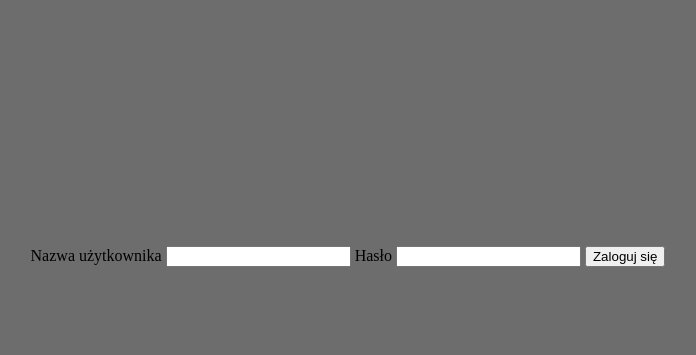
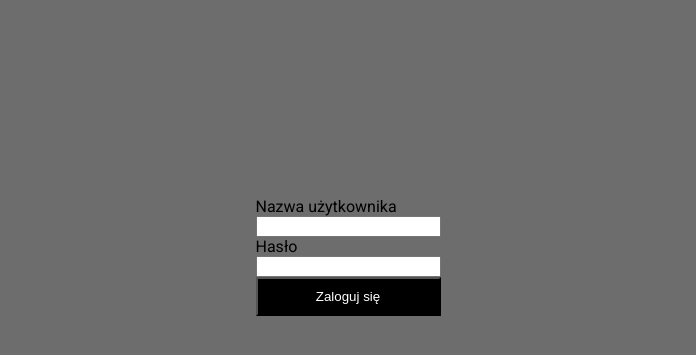
Before and after one commit to 3ti-2020/crud-wiele-do-wielu-szymon-niewiadomski, a PHP site: page /cards/login.php in a window 1280 px wide. Shown: the part 144-499 px from the top of the page, without its empty margins (292-988 px from the left). Run offline with PHP 8.4, Linux system fonts and the light colour scheme; data that the repository does not hold is empty.

Commit message:
Add files via upload

```diff
--- a/cards/login.php
+++ b/cards/login.php
@@ -29,7 +29,7 @@ if(isset($_SESSION['logged']))
     <link rel="stylesheet" href="main.css">
 </head>
 <body>
-    <form method="post">
+    <form method="post" class="login-form">
         <label for="username">Nazwa użytkownika</label>
         <input type="text" name="username">
         <label for="password">Hasło</label>
--- a/cards/main.css
+++ b/cards/main.css
@@ -124,10 +124,27 @@ body{
     color: white;
     text-decoration: none;
     padding: 1rem;
-    transition: 250ms;
-    text-align: center;
+    transition: background-color 250ms linear;
+    display: flex;
+    align-items: center;
+    justify-content: center;
+    font-size: 20px;
+
 }
 
 .nav a:hover{
     background: grey;
 }
+
+.login-form{
+    display: flex;
+    flex-direction: column;
+    font-family: roboto;
+}
+
+.login-form input[type="submit"]{
+    background: black;
+    color: white;
+    width:100%;
+    padding: 10px;
+}
```
Also changed, not shown: style.css (+7 -2 lines).
